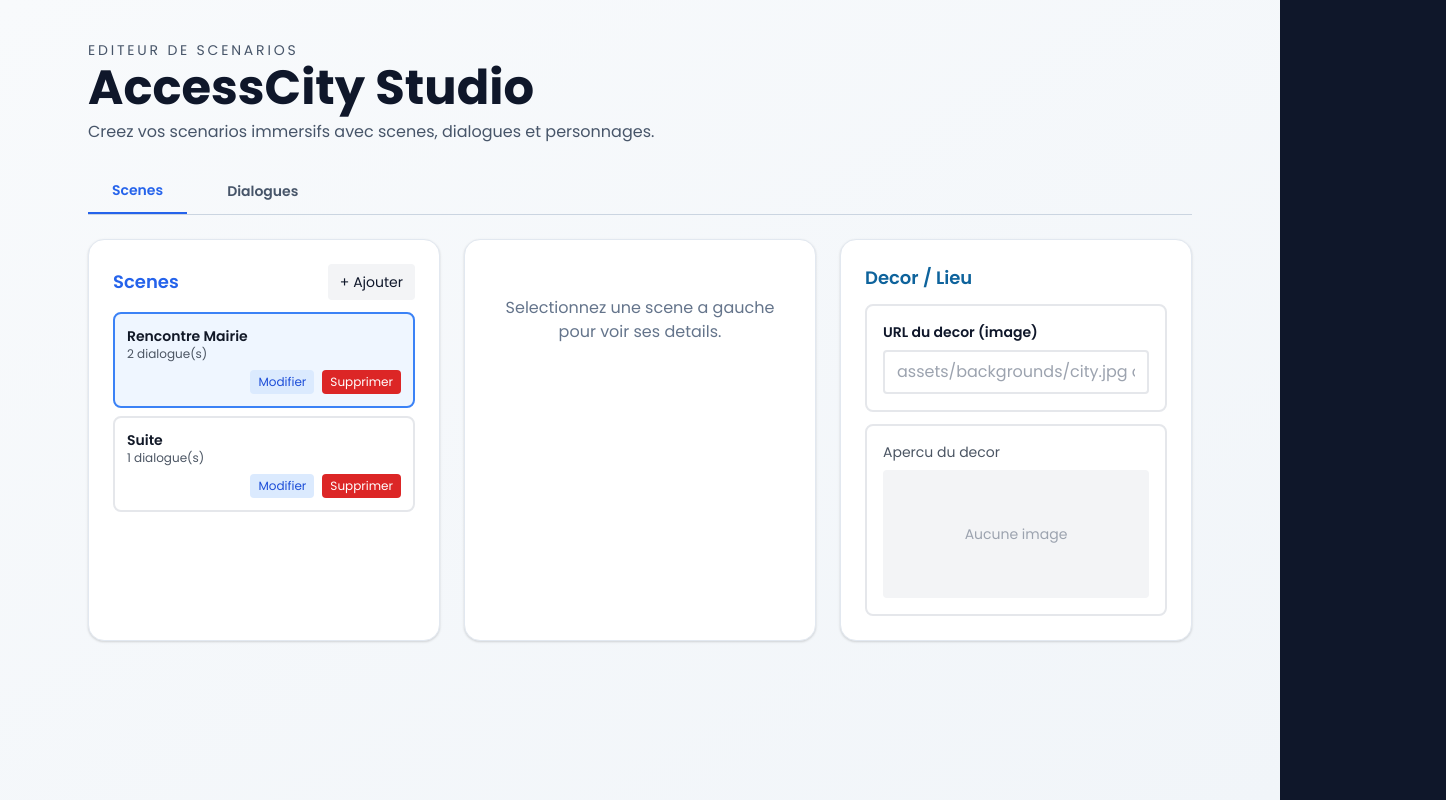
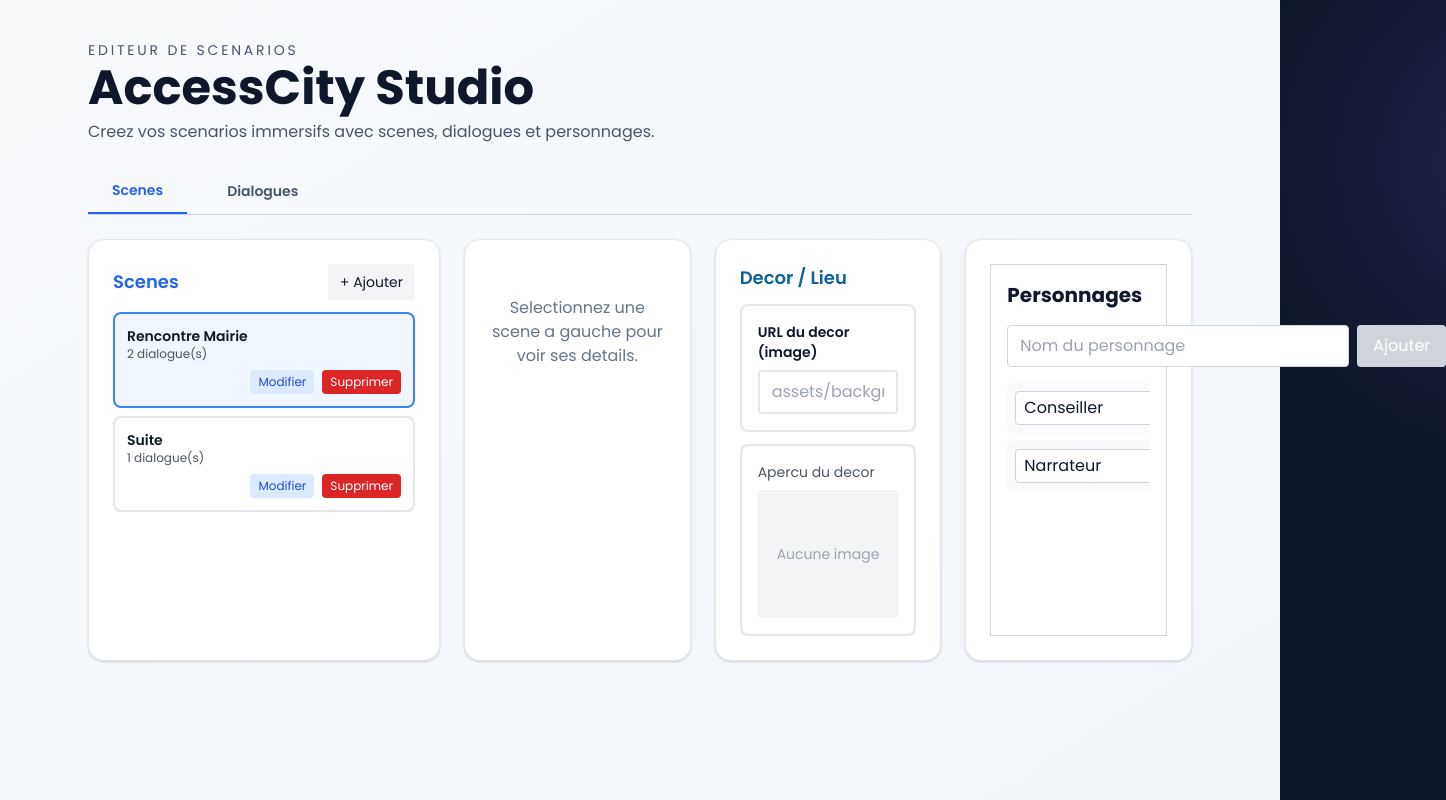
Before and after one commit to bragardguillaume87-a11y/AccessCity-Phase3-FINAL, a React (Vite) app: page / in a window 1280 px wide. Shown: the whole page, 1446 px wide, since content can reach past the window. Built offline with nearby package versions, Linux system fonts and the light colour scheme.

Commit message:
feat(P2.2): CharactersPanel minimal (CRUD basique + ConfirmModal)

```diff
--- a/src/App.jsx
+++ b/src/App.jsx
@@ -3,6 +3,7 @@ import { AppProvider } from './AppContext.jsx';
 import ScenesPanel from './components/ScenesPanel.jsx';
 import DialoguesPanel from './components/DialoguesPanel.jsx';
 import BackgroundPanel from './components/BackgroundPanel.jsx';
+import CharactersPanel from './components/CharactersPanel.jsx';
 
 function StudioShell() {
   const [currentModule, setCurrentModule] = useState('scenes');
@@ -48,7 +49,7 @@ function StudioShell() {
           <div className="lg:col-span-1 bg-white border border-slate-200 rounded-2xl shadow p-6">
             <ScenesPanel />
           </div>
-          <div className="lg:col-span-2 grid grid-cols-1 xl:grid-cols-2 gap-6">
+          <div className="lg:col-span-2 grid grid-cols-1 xl:grid-cols-3 gap-6">
             <div className="bg-white border border-slate-200 rounded-2xl shadow p-6">
               {currentModule === 'scenes' && (
                 <div className="text-center text-slate-500 py-8">
@@ -59,6 +60,9 @@ function StudioShell() {
             </div>
             <div className="bg-white border border-slate-200 rounded-2xl shadow p-6">
               <BackgroundPanel />
+            </div>
+            <div className="bg-white border border-slate-200 rounded-2xl shadow p-6">
+              <CharactersPanel />
             </div>
           </div>
         </div>
--- /dev/null
+++ b/src/components/CharactersPanel.jsx
@@ -0,0 +1,94 @@
+import { useState, useMemo } from 'react';
+import { useApp } from '../AppContext';
+import ConfirmModal from './ConfirmModal';
+
+function CharactersPanel() {
+  const { characters, addCharacter, updateCharacter, deleteCharacter } = useApp();
+  const [newCharacterName, setNewCharacterName] = useState('');
+  const [charToDelete, setCharToDelete] = useState(null);
+
+  const sortedCharacters = useMemo(() => {
+    return [...characters].sort((a, b) => a.name.localeCompare(b.name));
+  }, [characters]);
+
+  const handleAddCharacter = () => {
+    const trimmed = newCharacterName.trim();
+    if (!trimmed) return;
+    addCharacter({ name: trimmed });
+    setNewCharacterName('');
+  };
+
+  const handleUpdateCharacter = (id, name) => {
+    const trimmed = name.trim();
+    if (!trimmed) return;
+    updateCharacter(id, { name: trimmed });
+  };
+
+  const handleDeleteClick = (character) => {
+    setCharToDelete(character);
+  };
+
+  const confirmDelete = () => {
+    if (charToDelete) {
+      deleteCharacter(charToDelete.id);
+      setCharToDelete(null);
+    }
+  };
+
+  return (
+    <div className="h-full flex flex-col bg-white border border-gray-300 p-4">
+      <h2 className="text-xl font-bold mb-4">Personnages</h2>
+
+      {/* Add Character */}
+      <div className="flex gap-2 mb-4">
+        <input
+          type="text"
+          placeholder="Nom du personnage"
+          value={newCharacterName}
+          onChange={(e) => setNewCharacterName(e.target.value)}
+          onKeyDown={(e) => e.key === 'Enter' && handleAddCharacter()}
+          className="flex-1 px-3 py-2 border border-gray-300 rounded focus:outline-none focus:ring-2 focus:ring-blue-500"
+        />
+        <button
+          onClick={handleAddCharacter}
+          disabled={!newCharacterName.trim()}
+          className="px-4 py-2 bg-blue-600 text-white rounded hover:bg-blue-700 disabled:bg-gray-300 disabled:cursor-not-allowed"
+        >
+          Ajouter
+        </button>
+      </div>
+
+      {/* Character List */}
+      <div className="flex-1 overflow-y-auto space-y-2">
+        {sortedCharacters.map((character) => (
+          <div key={character.id} className="flex items-center gap-2 p-2 bg-gray-50 rounded">
+            <input
+              type="text"
+              value={character.name}
+              onChange={(e) => handleUpdateCharacter(character.id, e.target.value)}
+              className="flex-1 px-2 py-1 border border-gray-300 rounded focus:outline-none focus:ring-2 focus:ring-blue-500"
+            />
+            <button
+              onClick={() => handleDeleteClick(character)}
+              className="px-3 py-1 bg-red-600 text-white rounded hover:bg-red-700"
+            >
+              Supprimer
+            </button>
+          </div>
+        ))}
+      </div>
+
+      {/* Delete Confirmation Modal */}
+      {charToDelete && (
+        <ConfirmModal
+          title="Supprimer le personnage"
+          message={`Êtes-vous sûr de vouloir supprimer "${charToDelete.name}" ?`}
+          onConfirm={confirmDelete}
+          onCancel={() => setCharToDelete(null)}
+        />
+      )}
+    </div>
+  );
+}
+
+export default CharactersPanel;
```
